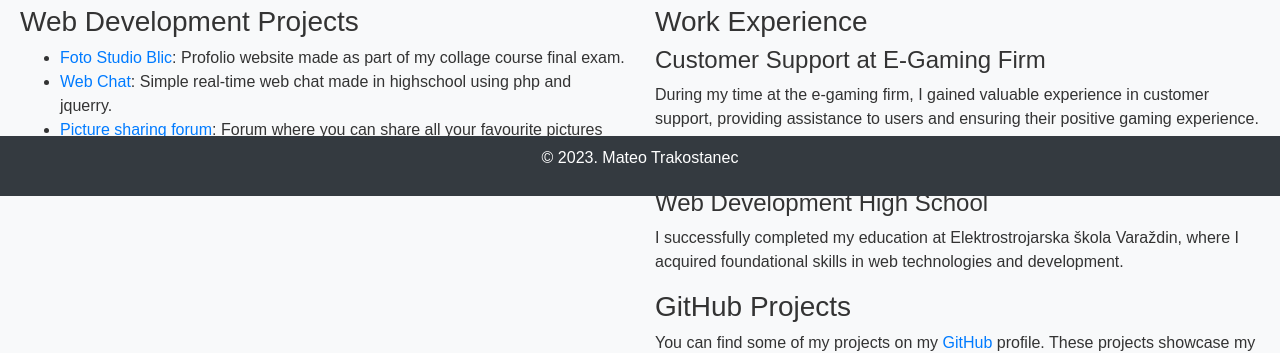
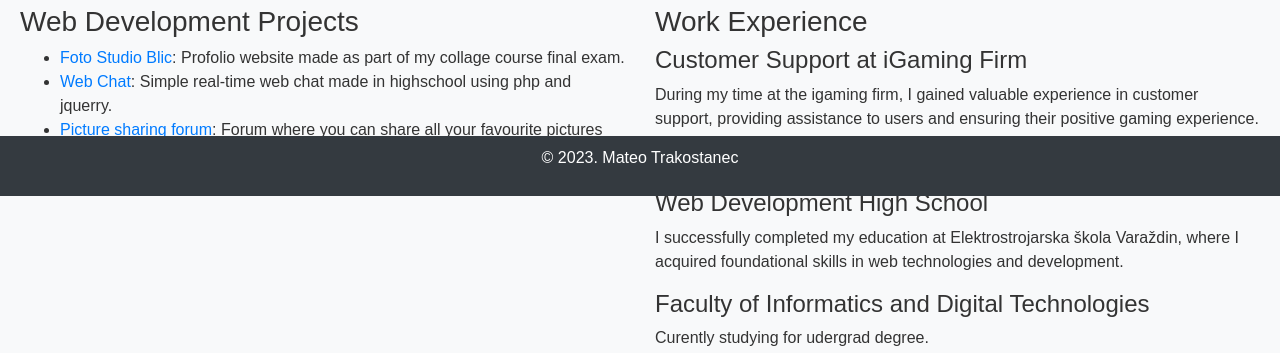
Before and after one commit to AceTep/PLP, a plain HTML site: page index.html in a window 1280 px wide. Shown: the part 604-957 px from the top of the page. Drawn offline with nearby package versions, Linux system fonts and the light colour scheme.

Commit message:
Add files via upload

```diff
--- a/index.html
+++ b/index.html
@@ -3,6 +3,7 @@
 <head>
   <meta charset="UTF-8">
   <title>My Personal Page</title>
+  <link rel="icon" href="favicon.png" type="image/x-icon">
   <meta name="viewport" content="width=device-width, initial-scale=1">
   <link href="https://stackpath.bootstrapcdn.com/bootstrap/4.5.2/css/bootstrap.min.css" rel="stylesheet">
   <!-- Your custom CSS -->
@@ -53,11 +54,13 @@
           </div>
           <div class="col-md-6">
             <h3>Work Experience</h3>
-            <h4>Customer Support at E-Gaming Firm</h4>
-            <p>During my time at the e-gaming firm, I gained valuable experience in customer support, providing assistance to users and ensuring their positive gaming experience.</p>
+            <h4>Customer Support at iGaming Firm</h4>
+            <p>During my time at the igaming firm, I gained valuable experience in customer support, providing assistance to users and ensuring their positive gaming experience.</p>
             <h3>Education</h3>
             <h4>Web Development High School</h4>
             <p>I successfully completed my education at Elektrostrojarska škola Varaždin, where I acquired foundational skills in web technologies and development.</p>
+            <h4>Faculty of Informatics and Digital Technologies</h4>
+            <p>Curently studying for udergrad degree.</p>
             <h3>GitHub Projects</h3>
             <p>You can find some of my projects on my <a href="https://github.com/AceTep">GitHub</a> profile. These projects showcase my coding skills and passion for web development.</p>
           </div>
```
Also changed, not shown: favicon.png (added).
